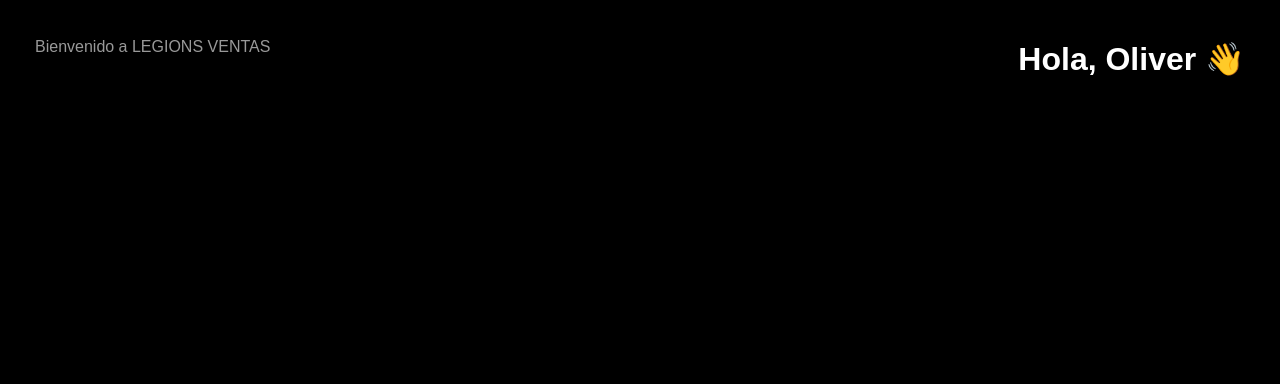
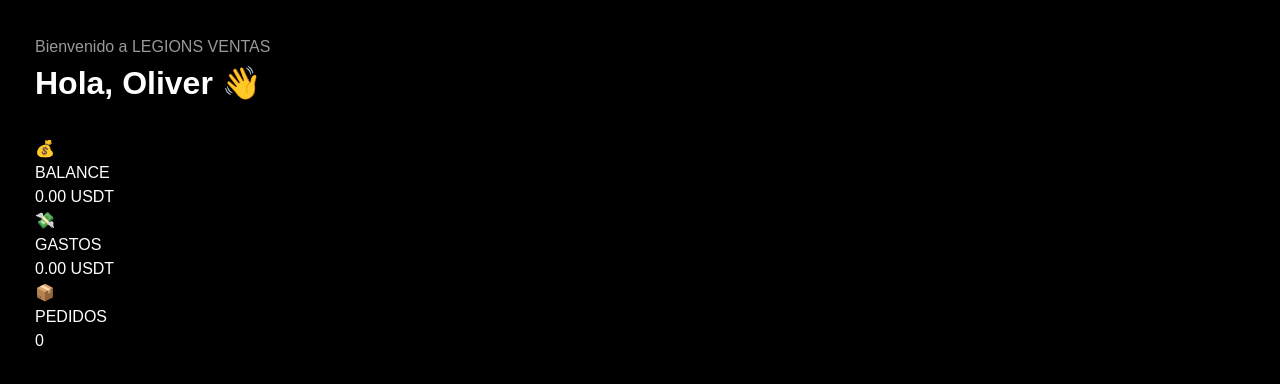
Before and after one commit to juliocesarblancomedina08-tech/Recargas-de-diamantes, a Next.js app: page /dashboard in a window 1280 px wide. Shown: the top 384 px of the page. Built offline with nearby package versions, Linux system fonts and the light colour scheme.

Commit message:
Refactor dashboard header and add stats section

```diff
--- a/app/dashboard/page.tsx
+++ b/app/dashboard/page.tsx
@@ -2,9 +2,31 @@ export default function DashboardPage() {
   return (
     <main className="dashboard-page">
       <div className="dashboard-header">
-        <p>Bienvenido a LEGIONS VENTAS</p>
-        <h1>Hola, Oliver 👋</h1>
+        <div>
+          <p>Bienvenido a LEGIONS VENTAS</p>
+          <h1>Hola, Oliver 👋</h1>
+        </div>
       </div>
+
+      <section className="dashboard-stats">
+        <div className="stat-card">
+          <span>💰</span>
+          <p>BALANCE</p>
+          <h2>0.00 USDT</h2>
+        </div>
+
+        <div className="stat-card">
+          <span>💸</span>
+          <p>GASTOS</p>
+          <h2>0.00 USDT</h2>
+        </div>
+
+        <div className="stat-card">
+          <span>📦</span>
+          <p>PEDIDOS</p>
+          <h2>0</h2>
+        </div>
+      </section>
     </main>
   );
 }
```
